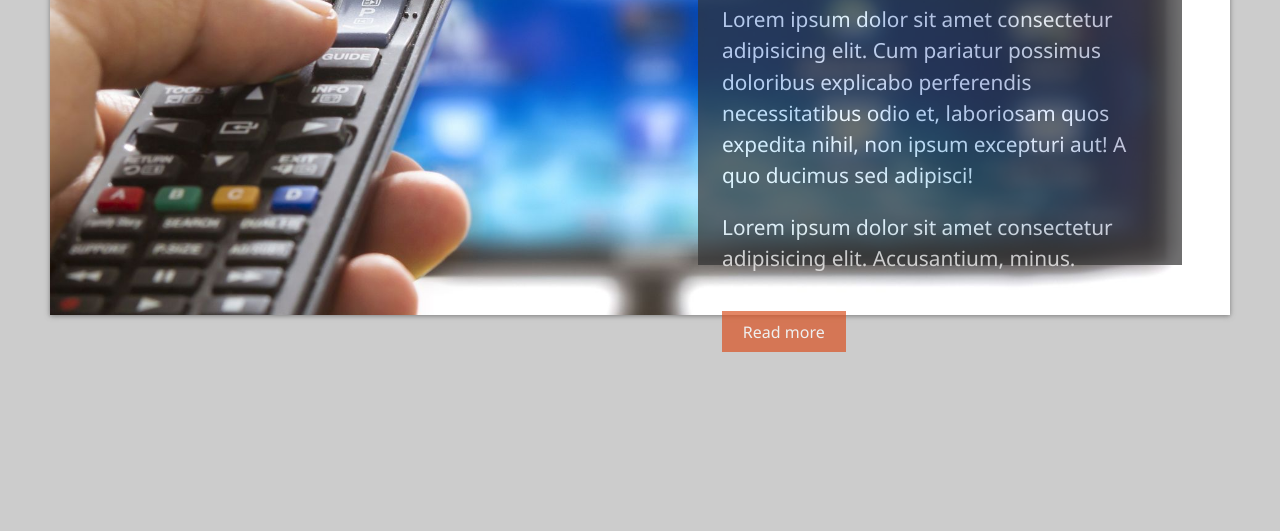
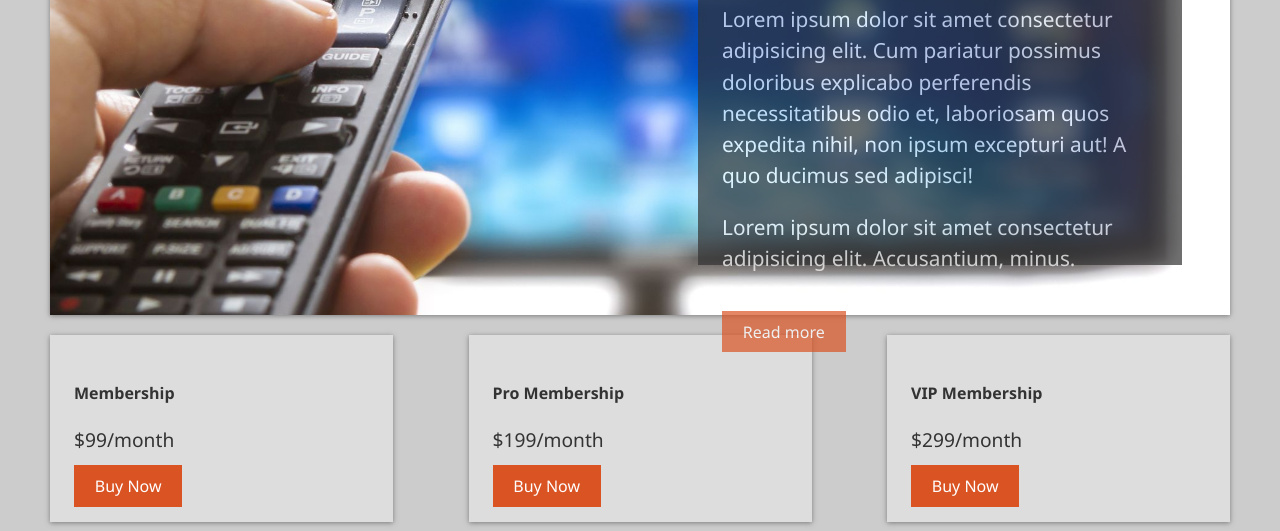
Before and after one commit to dev2theworld/flixnet_tv, a plain HTML site: page index.html in a window 1280 px wide. Shown: the part 421-952 px from the top of the page. Drawn offline with Linux system fonts and the light colour scheme.

Commit message:
HTML restructuring - separating central part & boxes

```diff
--- a/index.html
+++ b/index.html
@@ -29,6 +29,10 @@
           <a href="#" class="btn">Read more</a>
         </div>
       </header>
+
+    </section>
+
+    <section class="boxes">
 
       <div class="top-boxes">
         <div class="top-box top-box-a">
--- a/scss/_landing.scss
+++ b/scss/_landing.scss
@@ -1,7 +1,5 @@
 .top {
-  display: grid;
-  gap: 20px;
-  grid-template-rows: repeat(2, 1fr);
+
 
   &-header {
     min-height: 500px;
```
Also changed, not shown: css/main.css, 1 other file.
